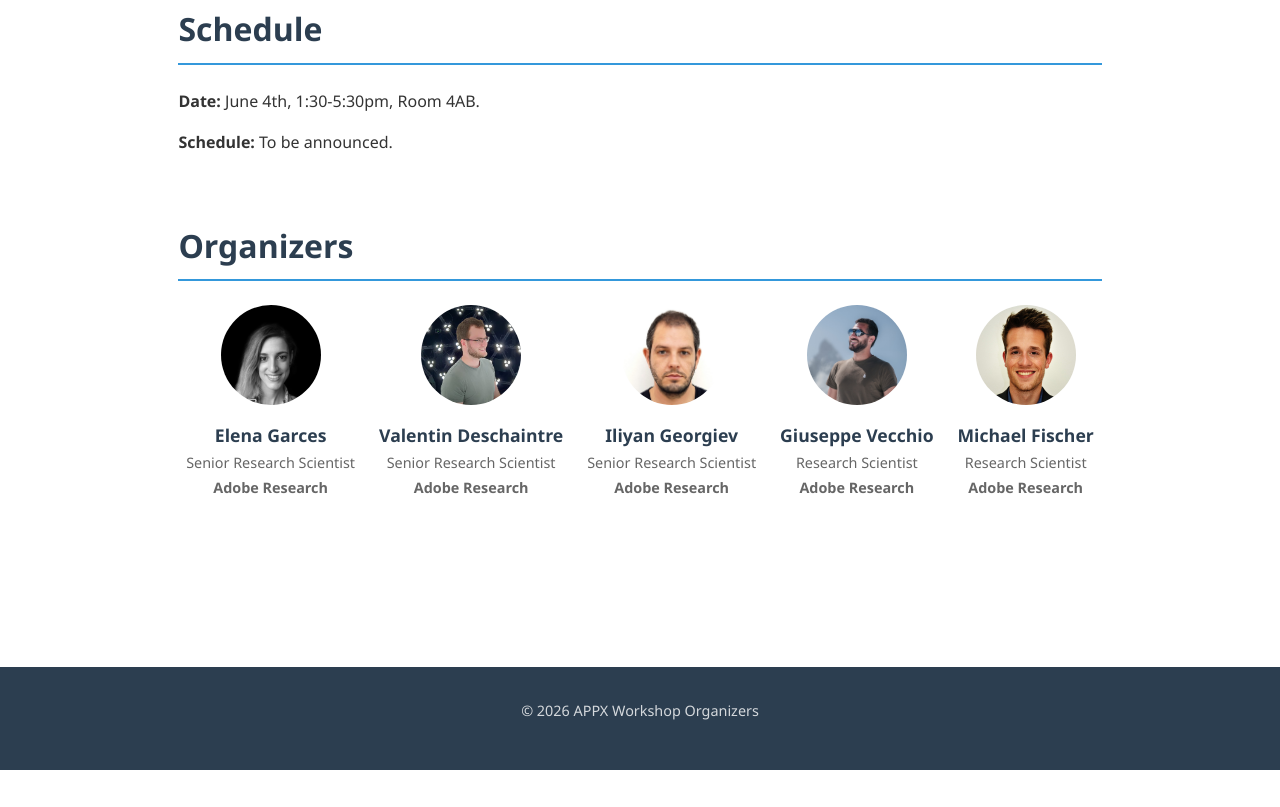
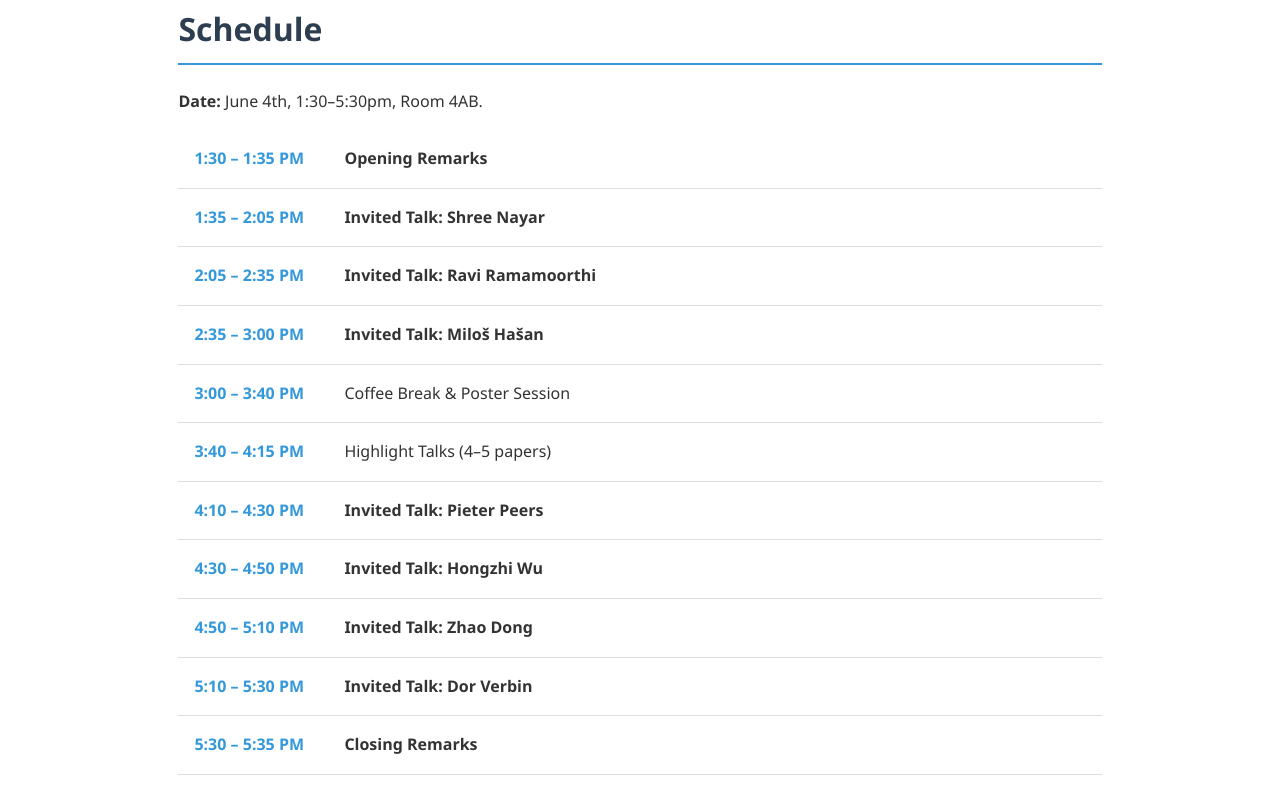
Before and after one commit to appx-workshop/appx-workshop.github.io, a plain HTML site: page index.html in a window 1280 px wide. Shown: the part 3133-3940 px from the top of the page. Before the commit the page ends 3903 px from the top, so only its background shows below. Drawn offline with Linux system fonts and the light colour scheme.

Commit message:
updated schedule

```diff
--- a/index.html
+++ b/index.html
@@ -151,64 +151,56 @@
 
         <section id="schedule">
             <h2>Schedule</h2>
-            <p><strong>Date:</strong> June 4th, 1:30-5:30pm, Room 4AB.</p>
-            <p><strong>Schedule:</strong> To be announced.</p>
-            <!-- <table class="schedule-table">
+            <p><strong>Date:</strong> June 4th, 1:30–5:30pm, Room 4AB.</p>
+
+            <table class="schedule-table">
                 <tbody>
                     <tr>
-                        <td class="time-col">08:45 – 08:55</td>
-                        <td><strong>Opening & Welcome</strong></td>
+                        <td class="time-col">1:30 – 1:35 PM</td>
+                        <td><strong>Opening Remarks</strong></td>
                     </tr>
                     <tr>
-                        <td class="time-col">08:55 – 09:35</td>
+                        <td class="time-col">1:35 – 2:05 PM</td>
                         <td><strong>Invited Talk: Shree Nayar</strong></td>
                     </tr>
                     <tr>
-                        <td class="time-col">09:35 – 10:15</td>
+                        <td class="time-col">2:05 – 2:35 PM</td>
                         <td><strong>Invited Talk: Ravi Ramamoorthi</strong></td>
                     </tr>
                     <tr>
-                        <td class="time-col">10:15 – 10:35</td>
-                        <td>Coffee Break</td>
-                    </tr>
-                    <tr>
-                        <td class="time-col">10:35 – 11:15</td>
+                        <td class="time-col">2:35 – 3:00 PM</td>
                         <td><strong>Invited Talk: Miloš Hašan</strong></td>
                     </tr>
                     <tr>
-                        <td class="time-col">11:15 – 11:55</td>
+                        <td class="time-col">3:00 – 3:40 PM</td>
+                        <td>Coffee Break & Poster Session</td>
+                    </tr>
+                    <tr>
+                        <td class="time-col">3:40 – 4:15 PM</td>
+                        <td>Highlight Talks (4–5 papers)</td>
+                    </tr>
+                    <tr>
+                        <td class="time-col">4:10 – 4:30 PM</td>
+                        <td><strong>Invited Talk: Pieter Peers</strong></td>
+                    </tr>
+                    <tr>
+                        <td class="time-col">4:30 – 4:50 PM</td>
                         <td><strong>Invited Talk: Hongzhi Wu</strong></td>
                     </tr>
                     <tr>
-                        <td class="time-col">11:55 – 12:15</td>
-                        <td>Spotlights (Poster Teasers)</td>
+                        <td class="time-col">4:50 – 5:10 PM</td>
+                        <td><strong>Invited Talk: Zhao Dong</strong></td>
                     </tr>
                     <tr>
-                        <td class="time-col">12:15 – 13:30</td>
-                        <td>Lunch Break</td>
-                    </tr>
-                    <tr>
-                        <td class="time-col">13:30 – 14:10</td>
-                        <td><strong>Invited Talk: Pieter Peers</strong></td>
-                    </tr>
-                    <tr>
-                        <td class="time-col">14:10 – 14:50</td>
+                        <td class="time-col">5:10 – 5:30 PM</td>
                         <td><strong>Invited Talk: Dor Verbin</strong></td>
                     </tr>
                     <tr>
-                        <td class="time-col">14:50 – 15:30</td>
-                        <td><strong>Invited Talk: Zhao Dong</strong></td>
-                    </tr>
-                    <tr>
-                        <td class="time-col">15:30 – 16:30</td>
-                        <td>Poster Session + Coffee</td>
-                    </tr>
-                    <tr>
-                        <td class="time-col">16:30 – 16:50</td>
-                        <td>Closing Remarks</td>
+                        <td class="time-col">5:30 – 5:35 PM</td>
+                        <td><strong>Closing Remarks</strong></td>
                     </tr>
                 </tbody>
-            </table> -->
+            </table>
         </section>
 
         <section id="organizers">
```
